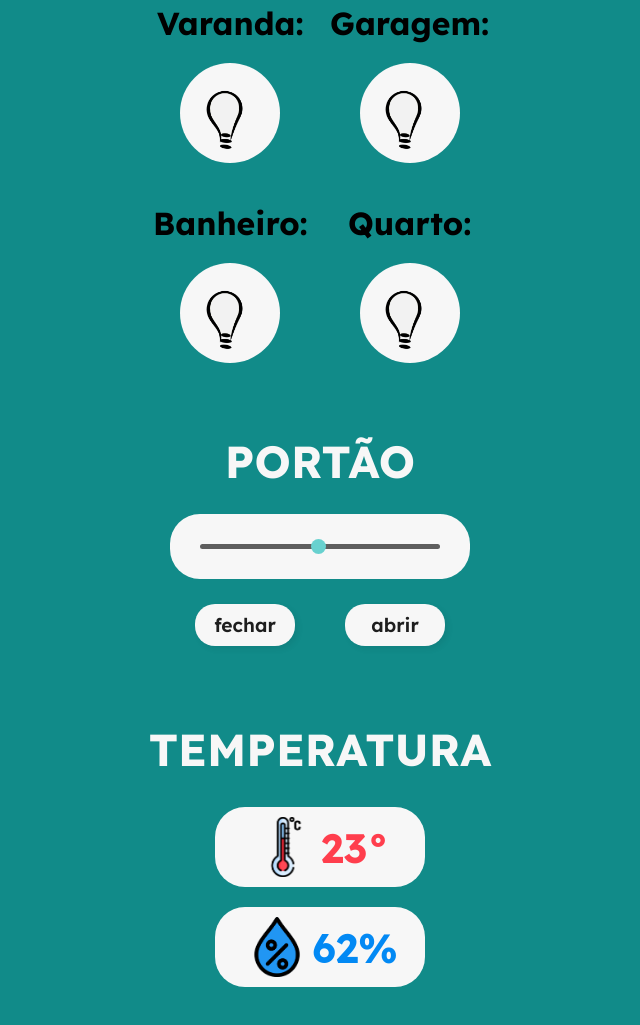
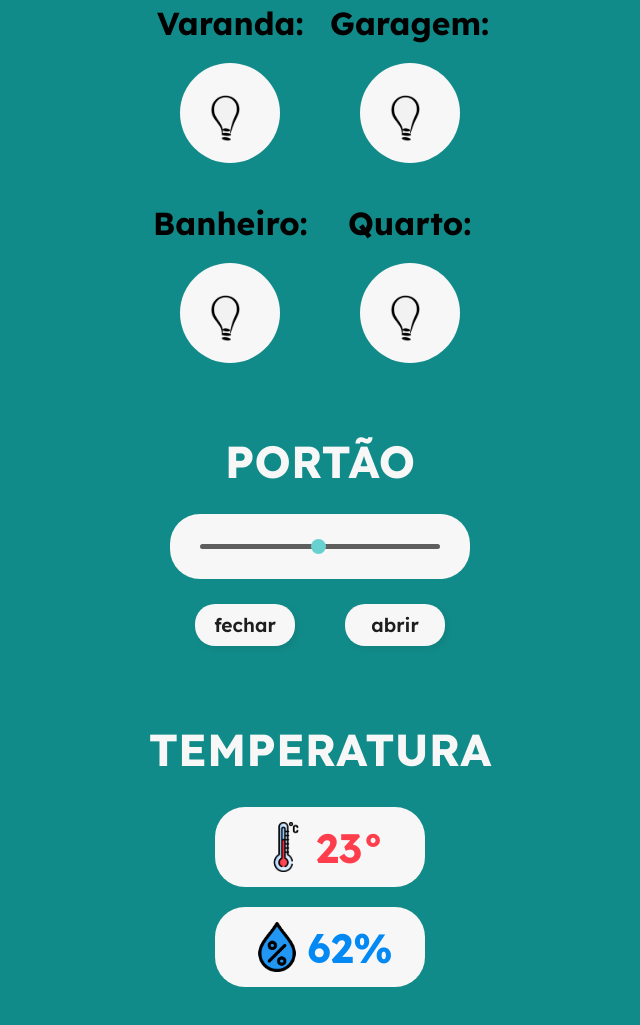
Before and after one commit to joa0-182/TCC_HowTechSystem, a plain HTML site: page Telas/Aplicacao/index.html in a window 1280 px wide. Shown: the part 113-1138 px from the top of the page, without its empty margins (320-960 px from the left). Drawn offline with Linux system fonts and the light colour scheme.

Commit message:
Ajustando as imagens

```diff
--- a/Telas/Aplicacao/style.css
+++ b/Telas/Aplicacao/style.css
@@ -73,6 +73,9 @@ body {
     cursor: pointer;
     transition: background-color 0.3s ease;
     margin: 20px;
+    overflow: hidden;
+    max-width: 100%;
+    max-height: 100%;
 }
 
 .btn-luz:hover {
@@ -81,12 +84,13 @@ body {
 
 .imgLuz {
     max-width: 100%;
-    width: auto;
-    height: 9.9vh;
+    width: 60px;
+    max-height: 100%;
     margin-bottom: 10px;
     overflow: hidden;
     box-sizing: border-box;
     margin: 0 5px;
+    object-fit: contain;
 }
 
 /* ----------------------
@@ -215,16 +219,17 @@ body {
     height: 50px;
     margin: 10px;
     padding: 15px;
+    overflow: hidden;
 }
 
 .imgTemperatura {
     max-width: 100%;
-    width: auto;
-    height: 7.5vh;
+    max-height: 100%;
     margin-bottom: 10px;
     overflow: hidden;
     box-sizing: border-box;
     margin: 0 5px;
+    object-fit: contain;
 }
 
 #termometro-color {
```
